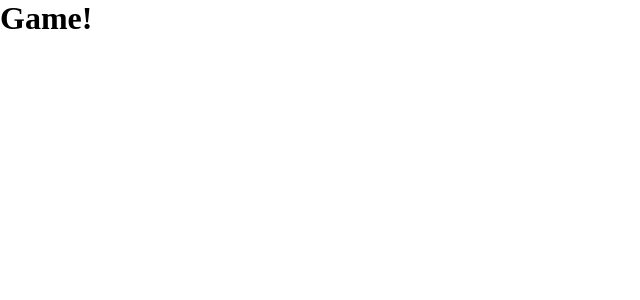
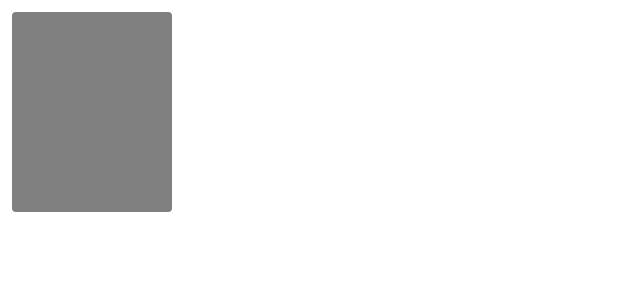
Before and after one commit to owesleymoraes/memory-game-redux, a React (Create React App) app: page /game in a window 1280 px wide. Shown: the top 300 px of the page, without its empty margins (0-640 px from the left). Built offline with nearby package versions, Linux system fonts and the light colour scheme.

Commit message:
feat: adding card to game page

```diff
--- a/src/page/Game/index.tsx
+++ b/src/page/Game/index.tsx
@@ -1,9 +1,12 @@
+import { Card } from "@mui/material";
 import React from "react";
+import { Board } from "./components/Board";
+import { Cards } from "./components/Cards";
 
 export const Game: React.FC = () => {
   return (
-    <>
-      <h1>Game!</h1>
-    </>
+    <Board>
+      <Cards title="test card"></Cards>
+    </Board>
   );
 };
```
